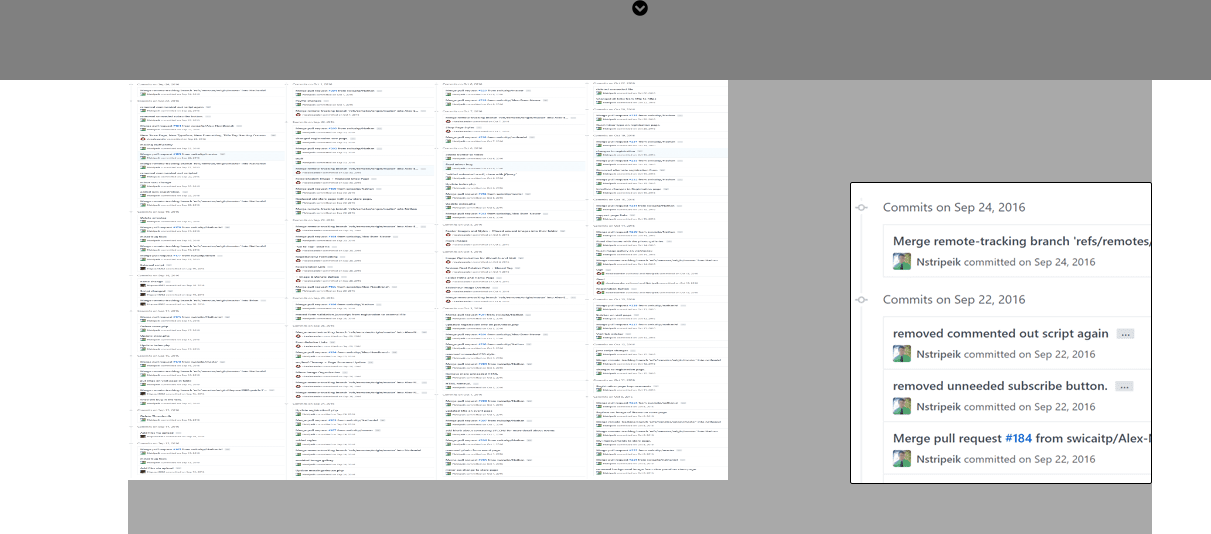
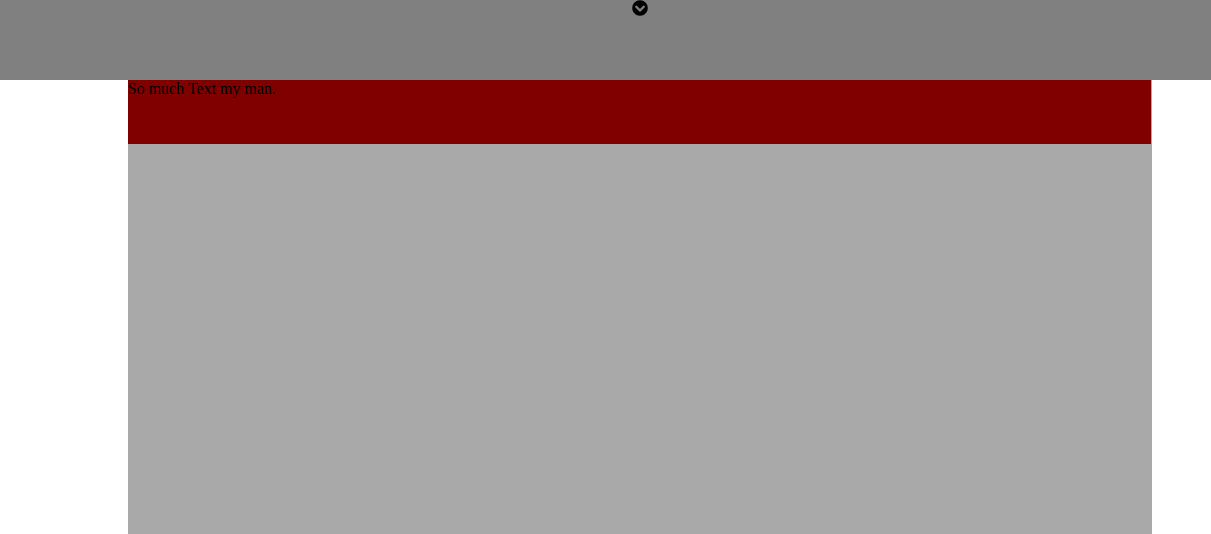
Before and after one commit to kokokonotsu/Grid-Gallery, a plain HTML site: page index.html in a window 1280 px wide. Shown: the top 534 px of the page, 0-1211 px from the left. Drawn offline with Linux system fonts and the light colour scheme.

Commit message:
Fixed bugs

```diff
--- a/index.html
+++ b/index.html
@@ -28,17 +28,17 @@
             </header>
         </header>
         <main>
-                <div class="image-zoom-container">
+                <!-- <div class="image-zoom-container">
                     <img id="myImage" src="October-Commits-2048x2226-Compressed.png" alt="October Commits" width="600px" height="400px">
                     <div id="myResult" class="image-zoom-result"></div>
-                </div>
-            <!-- <div class="main-grid">
+                </div> -->
+            <div class="main-grid">
                 <div class="title">
                     So much Text my man.
                 </div>
                 <div class="description">
 
-                 </div> -->
+                 </div>
                 <!-- <img src="Placeholder-Image.jpg" alt="">
                 <img src="Placeholder-Image.jpg" alt="">
                 <img src="Placeholder-Image.jpg" alt="">
@@ -55,7 +55,7 @@
                 <img src="Placeholder-Image.jpg" alt="">
                 <img src="Placeholder-Image.jpg" alt="">
                 <img src="Placeholder-Image.jpg" alt=""> -->
-            <!-- </div> -->
+            </div>
         </main>
         <footer>
 
--- a/styles.css
+++ b/styles.css
@@ -89,9 +89,9 @@ main{
     height: 100%;
     display: grid;
     grid-template:
-         ". . ." 10%
+         "title title title" 10%
          ". . ." 80%
-         ". . ." 10%
+         "description description description" 10%
          / 33.3% 33.3% 33.3%;
 
 }
@@ -142,7 +142,7 @@ footer{
   }
   @media screen and (max-width: 1200px){
       .main-grid{
-          grid-template: "title title title title" auto;
+
       }
   }
   @media screen and (max-width: 700px){
```
